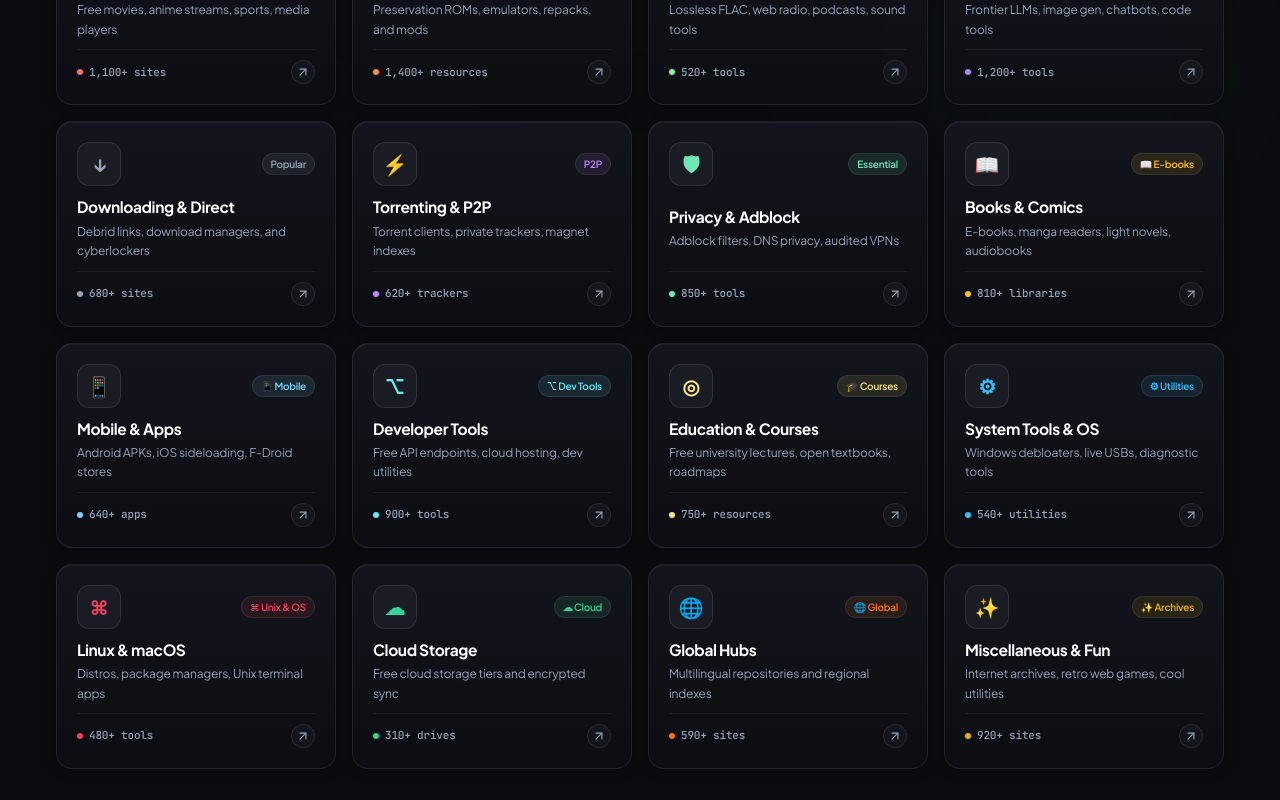
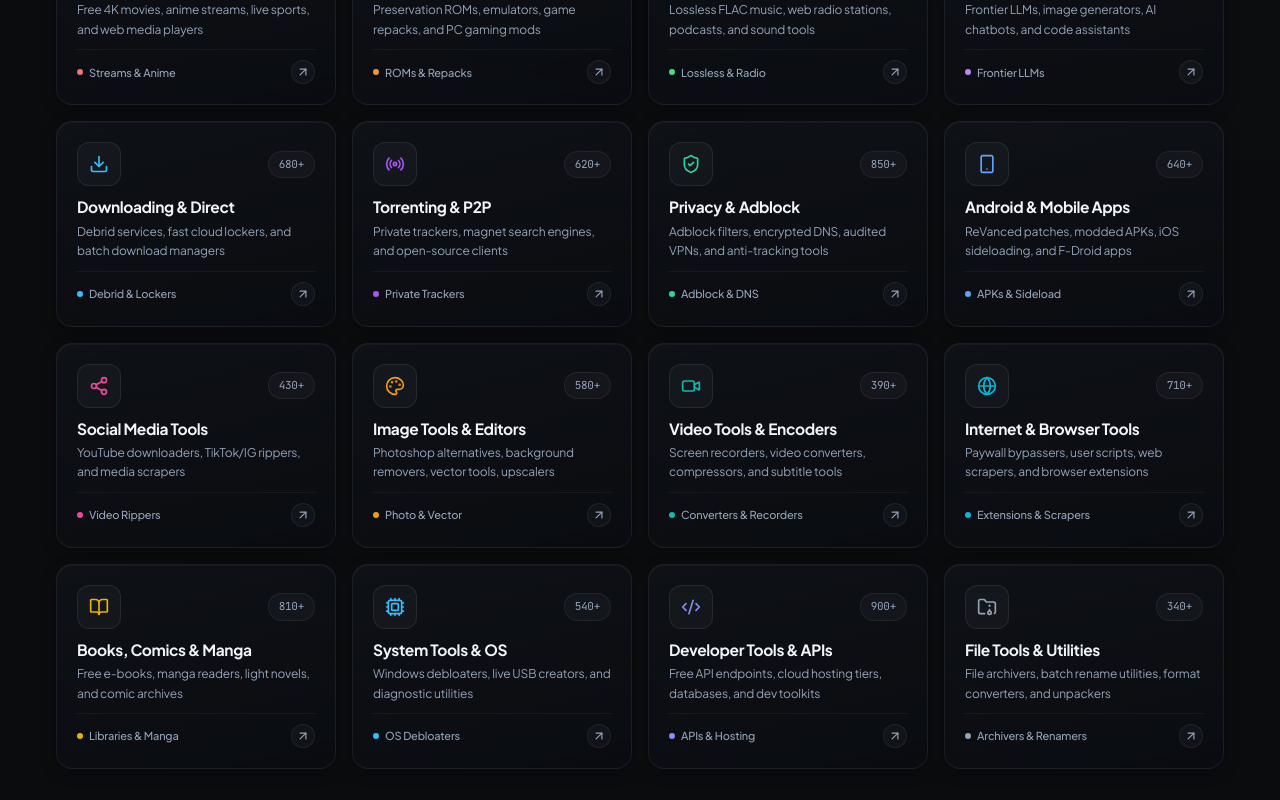
Before and after one commit to officialvenom002-cyber/freewebstuff, a Next.js app: page / in a window 1280 px wide. Shown: the part 640-1440 px from the top of the page. Built offline with nearby package versions, Linux system fonts and the light colour scheme; no server answers.

Commit message:
feat(ui): curate high-demand categories, remove viral tags, add matte finish and vector icons

```diff
--- a/app/globals.css
+++ b/app/globals.css
@@ -59,11 +59,11 @@ body {
     Roboto,
     sans-serif;
   text-rendering: optimizeLegibility;
-  background-color: #0B0C0E;
+  background-color: #0A0C10;
   background-image:
-    radial-gradient(ellipse 72% 55% at 50% -8%, rgba(139,124,255,0.10) 0%, transparent 65%),
-    radial-gradient(ellipse 40% 40% at 90% 15%, rgba(125,211,252,0.04) 0%, transparent 55%),
-    #0B0C0E;
+    radial-gradient(ellipse 70% 45% at 50% -5%, rgba(56,189,248,0.05) 0%, transparent 60%),
+    radial-gradient(ellipse 40% 40% at 85% 15%, rgba(139,124,255,0.03) 0%, transparent 50%),
+    #0A0C10;
   background-attachment: fixed;
   overflow-x: hidden;
   -webkit-font-smoothing: antialiased;
@@ -71,7 +71,7 @@ body {
   position: relative;
 }
 
-/* ─────────────── LIVE REVOLVING BACKGROUND CANVAS ─────────────── */
+/* ─────────────── LIVE REVOLVING BACKGROUND CANVAS (MATTE DIFFUSE) ─────────────── */
 
 /* Orb layer — hardware-accelerated isolated composite layer */
 #bg-canvas {
@@ -87,10 +87,10 @@ body {
 #bg-canvas .orb {
   position: absolute;
   border-radius: 50%;
-  filter: blur(80px);
+  filter: blur(110px);
   will-change: transform;
   transform: translate3d(0, 0, 0);
-  mix-blend-mode: screen;
+  opacity: 0.16;
 }
 
 /* Orb 1 — violet, top-left, large slow clockwise */
@@ -440,29 +440,29 @@ button {
 .btn-primary {
   color: #090b10;
   background: #f8fafc;
-  border: 1px solid #ffffff;
-  box-shadow: 0 2px 8px rgba(0, 0, 0, 0.3);
+  border: 1px solid rgba(255, 255, 255, 0.9);
+  box-shadow: 0 2px 10px rgba(0, 0, 0, 0.4);
 }
 
 .btn-primary:hover {
   background: #e2e8f0;
-  box-shadow: 0 4px 14px rgba(255, 255, 255, 0.15);
+  box-shadow: 0 4px 14px rgba(0, 0, 0, 0.5);
 }
 
 .btn-secondary {
   color: #e2e8f0;
-  background: rgba(18, 24, 35, 0.65);
-  backdrop-filter: blur(8px);
-  -webkit-backdrop-filter: blur(8px);
+  background: rgba(16, 20, 28, 0.75);
+  backdrop-filter: blur(10px);
+  -webkit-backdrop-filter: blur(10px);
   border: 1px solid rgba(255, 255, 255, 0.08);
-  box-shadow: inset 0 1px 0 0 rgba(255, 255, 255, 0.05);
+  box-shadow: inset 0 1px 0 0 rgba(255, 255, 255, 0.04);
 }
 
 .btn-secondary:hover {
-  border-color: rgba(56, 189, 248, 0.35);
-  background: rgba(24, 32, 46, 0.85);
+  border-color: rgba(255, 255, 255, 0.2);
+  background: rgba(22, 28, 38, 0.9);
   color: #ffffff;
-  box-shadow: 0 4px 14px rgba(0, 0, 0, 0.25), inset 0 1px 0 0 rgba(255, 255, 255, 0.08);
+  box-shadow: 0 4px 14px rgba(0, 0, 0, 0.35);
 }
 
 /* ─────────────── MATTE ORBIT GRAPHIC ─────────────── */
--- a/components/home/CategoryGrid.tsx
+++ b/components/home/CategoryGrid.tsx
@@ -2,7 +2,25 @@
 
 import React from "react";
 import Link from "next/link";
-import { ArrowUpRight } from "lucide-react";
+import {
+  Film,
+  Gamepad2,
+  Headphones,
+  Sparkles,
+  Download,
+  Radio,
+  ShieldCheck,
+  Smartphone,
+  Share2,
+  Palette,
+  Video,
+  Globe,
+  BookOpen,
+  Cpu,
+  Code2,
+  FolderArchive,
+  ArrowUpRight,
+} from "lucide-react";
 
 interface CategoryMeta {
   id: string;
@@ -10,306 +28,268 @@ interface CategoryMeta {
   count: string;
   label: string;
   href: string;
-  icon: string;
+  icon: React.ElementType;
   accent: string;
   accentBg: string;
   accentBorder: string;
   desc: string;
-  badge?: string;
 }
 
 const CATEGORIES: CategoryMeta[] = [
-  // ── 1st: Streaming & Movies (Most Viral) ──────────────────────────────────
+  // ── Row 1: Core Entertainment & AI Pillars (High Demand) ──────────────────
   {
     id: "video",
     name: "Streaming & Movies",
     count: "1,100+",
-    label: "sites",
+    label: "Streams & Anime",
     href: "/categories/video",
-    icon: "▶",
+    icon: Film,
     accent: "#f87171",
-    accentBg: "rgba(248,113,113,0.10)",
-    accentBorder: "rgba(248,113,113,0.30)",
-    desc: "Free movies, anime streams, sports, media players",
-    badge: "🔥 #1 Viral",
+    accentBg: "rgba(248,113,113,0.08)",
+    accentBorder: "rgba(248,113,113,0.25)",
+    desc: "Free 4K movies, anime streams, live sports, and web media players",
   },
-  // ── 2nd: Gaming & Emulation ───────────────────────────────────────────────
   {
     id: "gaming",
     name: "Gaming & Emulation",
     count: "1,400+",
-    label: "resources",
+    label: "ROMs & Repacks",
     href: "/categories/gaming",
-    icon: "◉",
+    icon: Gamepad2,
     accent: "#fb923c",
-    accentBg: "rgba(251,146,60,0.10)",
-    accentBorder: "rgba(251,146,60,0.30)",
-    desc: "Preservation ROMs, emulators, repacks, and mods",
-    badge: "⚡ #2",
+    accentBg: "rgba(251,146,60,0.08)",
+    accentBorder: "rgba(251,146,60,0.25)",
+    desc: "Preservation ROMs, emulators, game repacks, and PC gaming mods",
   },
-  // ── 3rd: Audio & Music ────────────────────────────────────────────────────
   {
     id: "audio",
     name: "Music & Podcasts",
     count: "520+",
-    label: "tools",
+    label: "Lossless & Radio",
     href: "/categories/audio",
-    icon: "◈",
-    accent: "#86efac",
-    accentBg: "rgba(134,239,172,0.10)",
-    accentBorder: "rgba(134,239,172,0.30)",
-    desc: "Lossless FLAC, web radio, podcasts, sound tools",
-    badge: "🎧 #3",
+    icon: Headphones,
+    accent: "#4ade80",
+    accentBg: "rgba(74,222,128,0.08)",
+    accentBorder: "rgba(74,222,128,0.25)",
+    desc: "Lossless FLAC music, web radio stations, podcasts, and sound tools",
   },
-  // ── 4th: AI Tools (Viral) ─────────────────────────────────────────────────
   {
     id: "ai",
     name: "AI & Machine Learning",
     count: "1,200+",
-    label: "tools",
+    label: "Frontier LLMs",
     href: "/categories/ai",
-    icon: "✦",
-    accent: "#a78bfa",
-    accentBg: "rgba(167,139,250,0.10)",
-    accentBorder: "rgba(167,139,250,0.30)",
-    desc: "Frontier LLMs, image gen, chatbots, code tools",
-    badge: "✦ Hot",
+    icon: Sparkles,
+    accent: "#c084fc",
+    accentBg: "rgba(192,132,252,0.08)",
+    accentBorder: "rgba(192,132,252,0.25)",
+    desc: "Frontier LLMs, image generators, AI chatbots, and code assistants",
   },
-  // ── 5th: Direct Downloads & Debrid ────────────────────────────────────────
+
+  // ── Row 2: Downloads, P2P & Security (High Demand) ────────────────────────
   {
     id: "downloading",
     name: "Downloading & Direct",
     count: "680+",
-    label: "sites",
+    label: "Debrid & Lockers",
     href: "/categories/downloading",
-    icon: "↓",
-    accent: "#94a3b8",
-    accentBg: "rgba(148,163,184,0.10)",
-    accentBorder: "rgba(148,163,184,0.28)",
-    desc: "Debrid links, download managers, and cyberlockers",
-    badge: "Popular",
+    icon: Download,
+    accent: "#38bdf8",
+    accentBg: "rgba(56,189,248,0.08)",
+    accentBorder: "rgba(56,189,248,0.25)",
+    desc: "Debrid services, fast cloud lockers, and batch download managers",
   },
-  // ── 6th: Torrenting & P2P ─────────────────────────────────────────────────
   {
     id: "torrenting",
     name: "Torrenting & P2P",
     count: "620+",
-    label: "trackers",
+    label: "Private Trackers",
     href: "/categories/torrenting",
-    icon: "⚡",
-    accent: "#c084fc",
-    accentBg: "rgba(192,132,252,0.10)",
-    accentBorder: "rgba(192,132,252,0.30)",
-    desc: "Torrent clients, private trackers, magnet indexes",
-    badge: "P2P",
+    icon: Radio,
+    accent: "#a855f7",
+    accentBg: "rgba(168,85,247,0.08)",
+    accentBorder: "rgba(168,85,247,0.25)",
+    desc: "Private trackers, magnet search engines, and open-source clients",
   },
-  // ── 7th: Privacy & Adblock ────────────────────────────────────────────────
   {
     id: "privacy",
     name: "Privacy & Adblock",
     count: "850+",
-    label: "tools",
+    label: "Adblock & DNS",
     href: "/categories/privacy",
-    icon: "🛡",
-    accent: "#6ee7b7",
-    accentBg: "rgba(110,231,183,0.10)",
-    accentBorder: "rgba(110,231,183,0.30)",
-    desc: "Adblock filters, DNS privacy, audited VPNs",
-    badge: "Essential",
+    icon: ShieldCheck,
+    accent: "#34d399",
+    accentBg: "rgba(52,211,153,0.08)",
+    accentBorder: "rgba(52,211,153,0.25)",
+    desc: "Adblock filters, encrypted DNS, audited VPNs, and anti-tracking tools",
   },
-  // ── 8th: Books & Comics ───────────────────────────────────────────────────
+  {
+    id: "mobile",
+    name: "Android & Mobile Apps",
+    count: "640+",
+    label: "APKs & Sideload",
+    href: "/categories/mobile",
+    icon: Smartphone,
+    accent: "#60a5fa",
+    accentBg: "rgba(96,165,250,0.08)",
+    accentBorder: "rgba(96,165,250,0.25)",
+    desc: "ReVanced patches, modded APKs, iOS sideloading, and F-Droid apps",
+  },
+
+  // ── Row 3: Trending Media & Web Utilities (High Demand) ───────────────────
+  {
+    id: "social-media-tools",
+    name: "Social Media Tools",
+    count: "430+",
+    label: "Video Rippers",
+    href: "/categories/social-media-tools",
+    icon: Share2,
+    accent: "#ec4899",
+    accentBg: "rgba(236,72,153,0.08)",
+    accentBorder: "rgba(236,72,153,0.25)",
+    desc: "YouTube downloaders, TikTok/IG rippers, and media scrapers",
+  },
+  {
+    id: "image-tools",
+    name: "Image Tools & Editors",
+    count: "580+",
+    label: "Photo & Vector",
+    href: "/categories/image-tools",
+    icon: Palette,
+    accent: "#f59e0b",
+    accentBg: "rgba(245,158,11,0.08)",
+    accentBorder: "rgba(245,158,11,0.25)",
+    desc: "Photoshop alternatives, background removers, vector tools, upscalers",
+  },
+  {
+    id: "video-tools",
+    name: "Video Tools & Encoders",
+    count: "390+",
+    label: "Converters & Recorders",
+    href: "/categories/video-tools",
+    icon: Video,
+    accent: "#14b8a6",
+    accentBg: "rgba(20,184,166,0.08)",
+    accentBorder: "rgba(20,184,166,0.25)",
+    desc: "Screen recorders, video converters, compressors, and subtitle tools",
+  },
+  {
+    id: "internet-tools",
+    name: "Internet & Browser Tools",
+    count: "710+",
+    label: "Extensions & Scrapers",
+    href: "/categories/internet-tools",
+    icon: Globe,
+    accent: "#06b6d4",
+    accentBg: "rgba(6,182,212,0.08)",
+    accentBorder: "rgba(6,182,212,0.25)",
+    desc: "Paywall bypassers, user scripts, web scrapers, and browser extensions",
+  },
+
+  // ── Row 4: Reading, OS & Developer Toolkits (High Demand) ─────────────────
   {
     id: "reading",
-    name: "Books & Comics",
+    name: "Books, Comics & Manga",
     count: "810+",
-    label: "libraries",
+    label: "Libraries & Manga",
     href: "/categories/reading",
-    icon: "📖",
-    accent: "#fbbf24",
-    accentBg: "rgba(251,191,36,0.10)",
-    accentBorder: "rgba(251,191,36,0.30)",
-    desc: "E-books, manga readers, light novels, audiobooks",
-    badge: "📖 E-books",
+    icon: BookOpen,
+    accent: "#eab308",
+    accentBg: "rgba(234,179,8,0.08)",
+    accentBorder: "rgba(234,179,8,0.25)",
+    desc: "Free e-books, manga readers, light novels, and comic archives",
   },
-  // ── 9th: Mobile & Android ─────────────────────────────────────────────────
-  {
-    id: "mobile",
-    name: "Mobile & Apps",
-    count: "640+",
-    label: "apps",
-    href: "/categories/mobile",
-    icon: "📱",
-    accent: "#7dd3fc",
-    accentBg: "rgba(125,211,252,0.10)",
-    accentBorder: "rgba(125,211,252,0.28)",
-    desc: "Android APKs, iOS sideloading, F-Droid stores",
-    badge: "📱 Mobile",
-  },
-  // ── 10th: Developer Tools ─────────────────────────────────────────────────
-  {
-    id: "developer-tools",
-    name: "Developer Tools",
-    count: "900+",
-    label: "tools",
-    href: "/categories/developer-tools",
-    icon: "⌥",
-    accent: "#67e8f9",
-    accentBg: "rgba(103,232,249,0.10)",
-    accentBorder: "rgba(103,232,249,0.28)",
-    desc: "Free API endpoints, cloud hosting, dev utilities",
-    badge: "⌥ Dev Tools",
-  },
-  // ── 11th: Educational & Courses ───────────────────────────────────────────
-  {
-    id: "educational",
-    name: "Education & Courses",
-    count: "750+",
-    label: "resources",
-    href: "/categories/educational",
-    icon: "◎",
-    accent: "#fde68a",
-    accentBg: "rgba(253,230,138,0.10)",
-    accentBorder: "rgba(253,230,138,0.28)",
-    desc: "Free university lectures, open textbooks, roadmaps",
-    badge: "🎓 Courses",
-  },
-  // ── 12th: System Tools & OS ───────────────────────────────────────────────
   {
     id: "system-tools",
     name: "System Tools & OS",
     count: "540+",
-    label: "utilities",
+    label: "OS Debloaters",
     href: "/categories/system-tools",
-    icon: "⚙",
+    icon: Cpu,
     accent: "#38bdf8",
-    accentBg: "rgba(56,189,248,0.10)",
-    accentBorder: "rgba(56,189,248,0.28)",
-    desc: "Windows debloaters, live USBs, diagnostic tools",
-    badge: "⚙ Utilities",
+    accentBg: "rgba(56,189,248,0.08)",
+    accentBorder: "rgba(56,189,248,0.25)",
+    desc: "Windows debloaters, live USB creators, and diagnostic utilities",
   },
-  // ── 13th: Linux & macOS ───────────────────────────────────────────────────
   {
-    id: "linux-macos",
-    name: "Linux & macOS",
-    count: "480+",
-    label: "tools",
-    href: "/categories/linux-macos",
-    icon: "⌘",
-    accent: "#f43f5e",
-    accentBg: "rgba(244,63,94,0.10)",
-    accentBorder: "rgba(244,63,94,0.28)",
-    desc: "Distros, package managers, Unix terminal apps",
-    badge: "⌘ Unix & OS",
+    id: "developer-tools",
+    name: "Developer Tools & APIs",
+    count: "900+",
+    label: "APIs & Hosting",
+    href: "/categories/developer-tools",
+    icon: Code2,
+    accent: "#818cf8",
+    accentBg: "rgba(129,140,248,0.08)",
+    accentBorder: "rgba(129,140,248,0.25)",
+    desc: "Free API endpoints, cloud hosting tiers, databases, and dev toolkits",
   },
-  // ── 14th: Cloud Storage & Drives ──────────────────────────────────────────
   {
-    id: "storage",
-    name: "Cloud Storage",
-    count: "310+",
-    label: "drives",
-    href: "/categories/storage",
-    icon: "☁",
-    accent: "#34d399",
-    accentBg: "rgba(52,211,153,0.10)",
-    accentBorder: "rgba(52,211,153,0.28)",
-    desc: "Free cloud storage tiers and encrypted sync",
-    badge: "☁ Cloud",
-  },
-  // ── 15th: Global & Multilingual Hubs ──────────────────────────────────────
-  {
-    id: "non-english",
-    name: "Global Hubs",
-    count: "590+",
-    label: "sites",
-    href: "/categories/non-english",
-    icon: "🌐",
-    accent: "#f97316",
-    accentBg: "rgba(249,115,22,0.10)",
-    accentBorder: "rgba(249,115,22,0.28)",
-    desc: "Multilingual repositories and regional indexes",
-    badge: "🌐 Global",
-  },
-  // ── 16th: Miscellaneous & Fun ─────────────────────────────────────────────
-  {
-    id: "misc",
-    name: "Miscellaneous & Fun",
-    count: "920+",
-    label: "sites",
-    href: "/categories/misc",
-    icon: "✨",
-    accent: "#eab308",
-    accentBg: "rgba(234,179,8,0.10)",
-    accentBorder: "rgba(234,179,8,0.28)",
-    desc: "Internet archives, retro web games, cool utilities",
-    badge: "✨ Archives",
+    id: "file-tools",
+    name: "File Tools & Utilities",
+    count: "340+",
+    label: "Archivers & Renamers",
+    href: "/categories/file-tools",
+    icon: FolderArchive,
+    accent: "#94a3b8",
+    accentBg: "rgba(148,163,184,0.08)",
+    accentBorder: "rgba(148,163,184,0.25)",
+    desc: "File archivers, batch rename utilities, format converters, and unpackers",
   },
 ];
 
 function CategoryCard({ cat }: { cat: CategoryMeta }) {
   const [hovered, setHovered] = React.useState(false);
+  const IconComponent = cat.icon;
 
   return (
     <Link
       href={cat.href}
-      className="group relative flex flex-col justify-between p-5 rounded-2xl border transition-all duration-300 overflow-hidden min-h-[180px]"
+      className="group relative flex flex-col justify-between p-5 rounded-2xl border transition-all duration-300 overflow-hidden min-h-[178px]"
       style={{
         background: hovered
-          ? `linear-gradient(180deg, #151821 0%, #0d0f14 100%)`
-          : `linear-gradient(180deg, rgba(20,23,30,0.85) 0%, rgba(13,15,20,0.85) 100%)`,
-        borderColor: hovered ? cat.accentBorder : "rgba(255, 255, 255, 0.08)",
+          ? "linear-gradient(165deg, rgba(20, 25, 34, 0.95) 0%, rgba(12, 15, 21, 0.98) 100%)"
+          : "linear-gradient(165deg, rgba(16, 20, 27, 0.72) 0%, rgba(10, 12, 17, 0.85) 100%)",
+        borderColor: hovered ? cat.accentBorder : "rgba(255, 255, 255, 0.065)",
         transform: hovered ? "translateY(-3px)" : "translateY(0)",
         boxShadow: hovered
-          ? `0 16px 32px -8px ${cat.accentBg}, 0 0 0 1px ${cat.accentBorder}, inset 0 1px 0 0 rgba(255,255,255,0.12)`
-          : "0 4px 12px rgba(0, 0, 0, 0.25), inset 0 1px 0 0 rgba(255,255,255,0.05)",
+          ? `0 14px 28px -6px rgba(0, 0, 0, 0.55), 0 0 0 1px ${cat.accentBorder}`
+          : "0 4px 16px -2px rgba(0, 0, 0, 0.38), inset 0 1px 0 0 rgba(255, 255, 255, 0.04)",
       }}
       onMouseEnter={() => setHovered(true)}
       onMouseLeave={() => setHovered(false)}
     >
-      {/* Ambient background glow on hover */}
+      {/* Matte ambient background aura on hover */}
       <div
-        className="absolute -top-12 -right-12 w-32 h-32 rounded-full blur-2xl pointer-events-none transition-opacity duration-500"
+        className="absolute -top-12 -right-12 w-32 h-32 rounded-full blur-3xl pointer-events-none transition-opacity duration-500"
         style={{
           background: cat.accent,
-          opacity: hovered ? 0.22 : 0,
+          opacity: hovered ? 0.15 : 0,
         }}
       />
 
-      {/* Top row: Icon and Badge */}
+      {/* Top row: Icon and Clean Counter Badge */}
       <div className="flex items-center justify-between gap-2 relative z-10">
         <div
-          className="w-11 h-11 rounded-xl flex items-center justify-center text-[20px] font-bold border transition-all duration-300 group-hover:scale-110 shadow-sm"
+          className="w-11 h-11 rounded-xl flex items-center justify-center border transition-all duration-300 group-hover:scale-105"
           style={{
-            background: hovered ? "rgba(0,0,0,0.4)" : "rgba(255, 255, 255, 0.04)",
-            borderColor: hovered ? cat.accentBorder : "rgba(255, 255, 255, 0.10)",
-            color: cat.accent,
+            background: hovered ? "rgba(255, 255, 255, 0.05)" : "rgba(255, 255, 255, 0.03)",
+            borderColor: hovered ? cat.accentBorder : "rgba(255, 255, 255, 0.08)",
           }}
         >
-          {cat.icon}
+          <IconComponent className="w-5 h-5 transition-transform duration-200" style={{ color: cat.accent }} />
         </div>
 
-        {cat.badge ? (
-          <span
-            className="text-[10px] font-semibold px-2 py-0.5 rounded-full border shadow-sm tracking-tight shrink-0 transition-all duration-300"
-            style={{
-              color: cat.accent,
-              background: cat.accentBg,
-              borderColor: hovered ? cat.accentBorder : "rgba(255, 255, 255, 0.08)",
-            }}
-          >
-            {cat.badge}
-          </span>
-        ) : (
-          <span
-            className="text-[10px] font-mono text-slate-400 bg-white/[0.04] px-2 py-0.5 rounded-full border border-white/[0.08] shrink-0"
-          >
-            {cat.count}
-          </span>
-        )}
+        {/* Minimalist count badge - no tacky viral tags */}
+        <span
+          className="text-[11px] font-mono text-slate-400 bg-white/[0.03] px-2.5 py-1 rounded-full border border-white/[0.06] tracking-tight group-hover:border-white/10 transition-colors"
+        >
+          {cat.count}
+        </span>
       </div>
 
       {/* Middle row: Title & Description */}
       <div className="my-2.5 relative z-10">
-        <h3 className="font-heading font-bold text-[15.5px] text-white leading-snug group-hover:text-white transition-colors">
+        <h3 className="font-heading font-bold text-[15.5px] text-slate-100 leading-snug group-hover:text-white transition-colors">
           {cat.name}
         </h3>
         <p className="text-[12px] text-slate-400 group-hover:text-slate-300 leading-relaxed mt-1 line-clamp-2 transition-colors">
@@ -317,24 +297,24 @@ function CategoryCard({ cat }: { cat: CategoryMeta }) {
         </p>
       </div>
 
-      {/* Bottom row: Verified count & arrow action */}
-      <div className="flex items-center justify-between pt-2.5 border-t border-white/[0.06] relative z-10">
+      {/* Bottom row: Verified category label & smooth arrow button */}
+      <div className="flex items-center justify-between pt-2.5 border-t border-white/[0.05] relative z-10">
         <div className="flex items-center gap-1.5">
           <span
-            className="w-1.5 h-1.5 rounded-full animate-pulse"
+            className="w-1.5 h-1.5 rounded-full"
             style={{ background: cat.accent }}
           />
-          <span className="text-[11px] font-mono font-medium text-slate-400 tabular-nums">
-            {cat.count} {cat.label}
+          <span className="text-[11px] font-medium text-slate-400">
+            {cat.label}
           </span>
         </div>
 
         <div
           className="w-6 h-6 rounded-full flex items-center justify-center border transition-all duration-200"
           style={{
-            background: hovered ? cat.accentBg : "rgba(255,255,255,0.03)",
-            borderColor: hovered ? cat.accentBorder : "rgba(255,255,255,0.08)",
-            color: hovered ? cat.accent : "#94A3B8",
+            background: hovered ? "rgba(255, 255, 255, 0.08)" : "rgba(255, 255, 255, 0.03)",
+            borderColor: hovered ? "rgba(255, 255, 255, 0.18)" : "rgba(255, 255, 255, 0.07)",
+            color: hovered ? "#ffffff" : "#94a3b8",
             transform: hovered ? "translate(1px, -1px)" : "translate(0, 0)",
           }}
         >
@@ -348,7 +328,7 @@ function CategoryCard({ cat }: { cat: CategoryMeta }) {
 export default function CategoryGrid() {
   return (
     <>
-      {/* 4 Cards per column/row layout (4x4 matrix = 16 cards total) */}
+      {/* 4 Cards per column/row layout (4x4 matrix = 16 high-demand categories) */}
       <div className="grid grid-cols-1 sm:grid-cols-2 lg:grid-cols-4 gap-4">
         {CATEGORIES.map((cat) => (
           <CategoryCard key={cat.id} cat={cat} />
@@ -359,7 +339,7 @@ export default function CategoryGrid() {
       <div className="flex justify-center mt-10">
         <Link
           href="/categories"
-          className="inline-flex items-center gap-2 text-xs sm:text-sm font-semibold text-sky-400 bg-white/[0.04] border border-white/10 hover:border-sky-500/40 px-6 py-3 rounded-xl hover:bg-white/[0.08] transition-all duration-200 shadow-sm"
+          className="inline-flex items-center gap-2 text-xs sm:text-sm font-semibold text-slate-300 bg-white/[0.03] border border-white/[0.08] hover:border-white/20 hover:text-white px-6 py-3 rounded-xl hover:bg-white/[0.06] transition-all duration-200 shadow-sm"
         >
           <span>Explore all 24+ full category archives</span>
           <ArrowUpRight className="w-3.5 h-3.5" />
```
